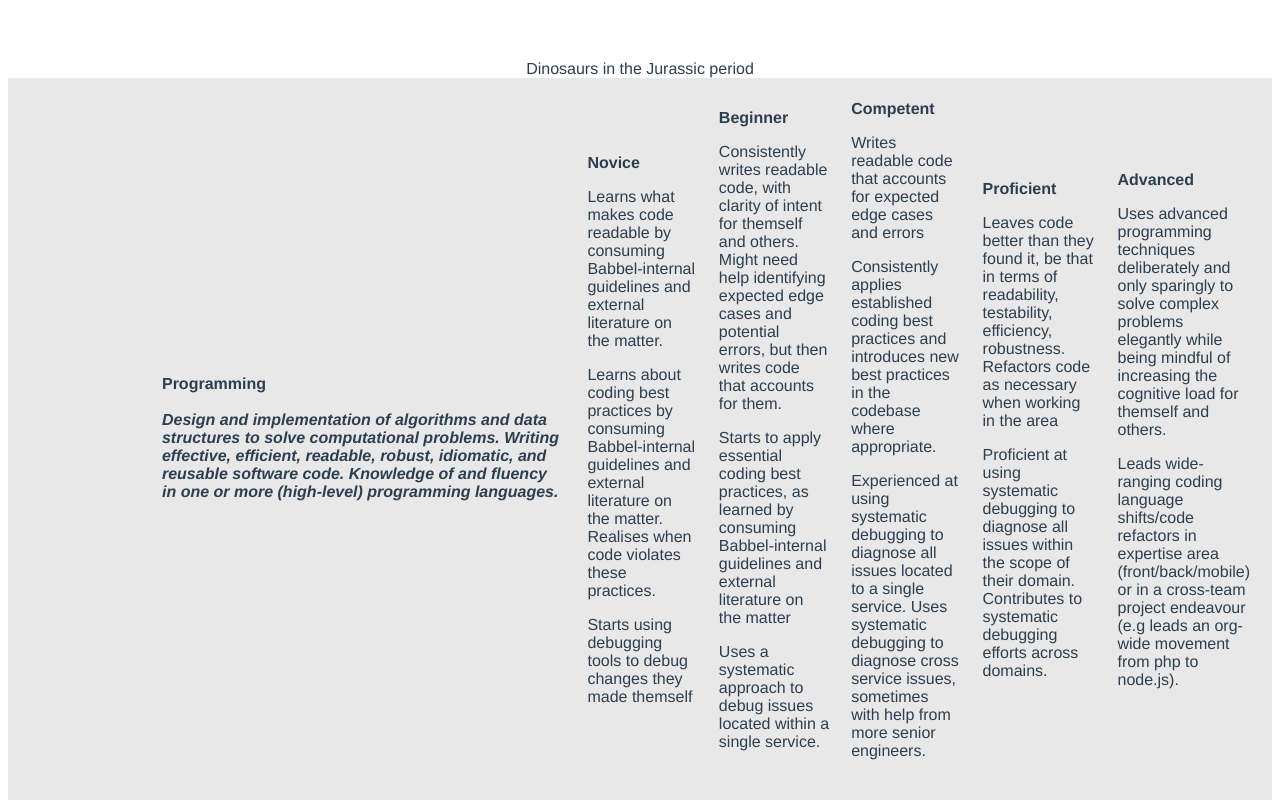
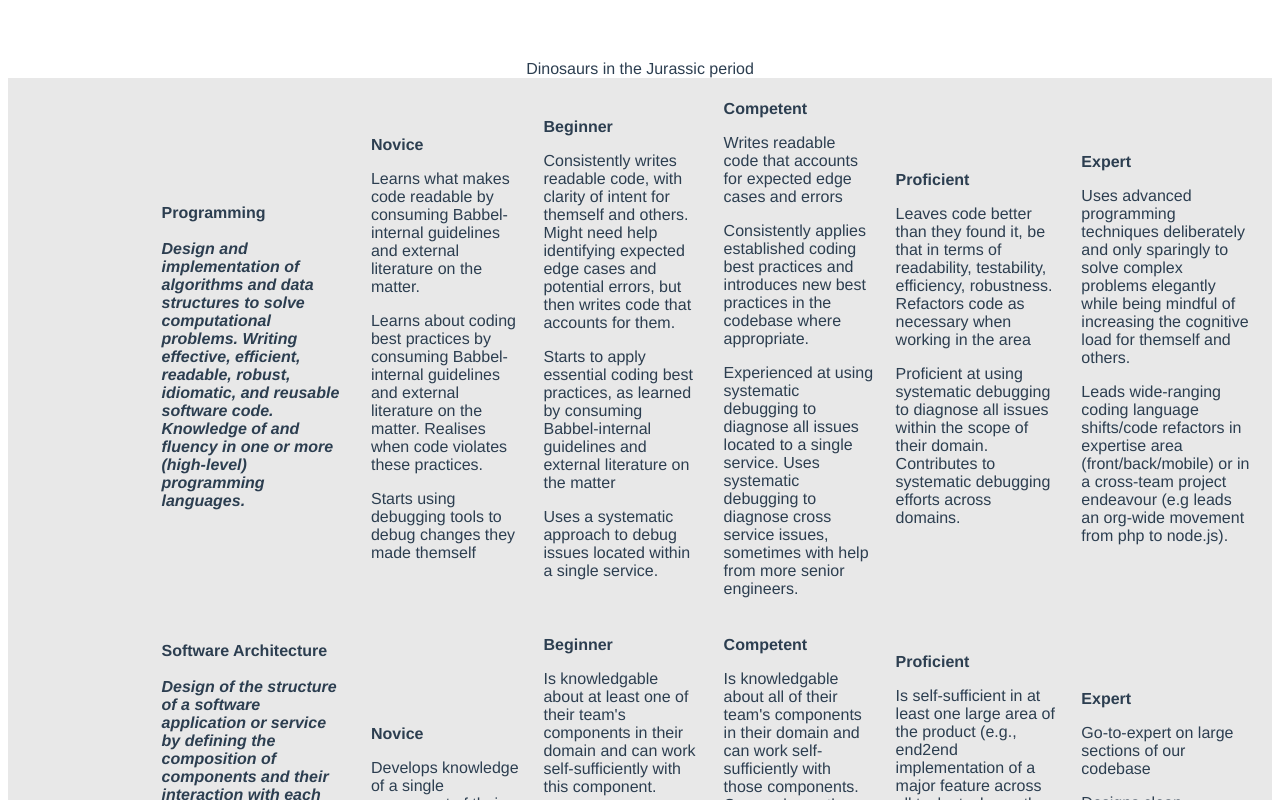
Before and after one commit to rnegash/cornbread, a Vue app: page / in a window 1280 px wide. Shown: the top 800 px of the page. Built offline with nearby package versions, Linux system fonts and the light colour scheme.

Commit message:
minor bugs

```diff
--- a/data.json
+++ b/data.json
@@ -38,7 +38,7 @@
             ]
           },
           {
-            "level": "advanced",
+            "level": "expert",
             "criteria": [
               "Uses advanced programming techniques deliberately and only sparingly to solve complex problems elegantly while being mindful of increasing the cognitive load for themself and others.",
               "Leads wide-ranging coding language shifts/code refactors in expertise area (front/back/mobile) or in a cross-team project endeavour (e.g leads an org-wide movement from php to node.js)."
--- a/src/components/CareerFramework.vue
+++ b/src/components/CareerFramework.vue
@@ -72,7 +72,6 @@ ul {
 
 .skills-description {
   padding: 10px;
-  width: 500px;
 }
 
 .skills:nth-child(odd) {
```
